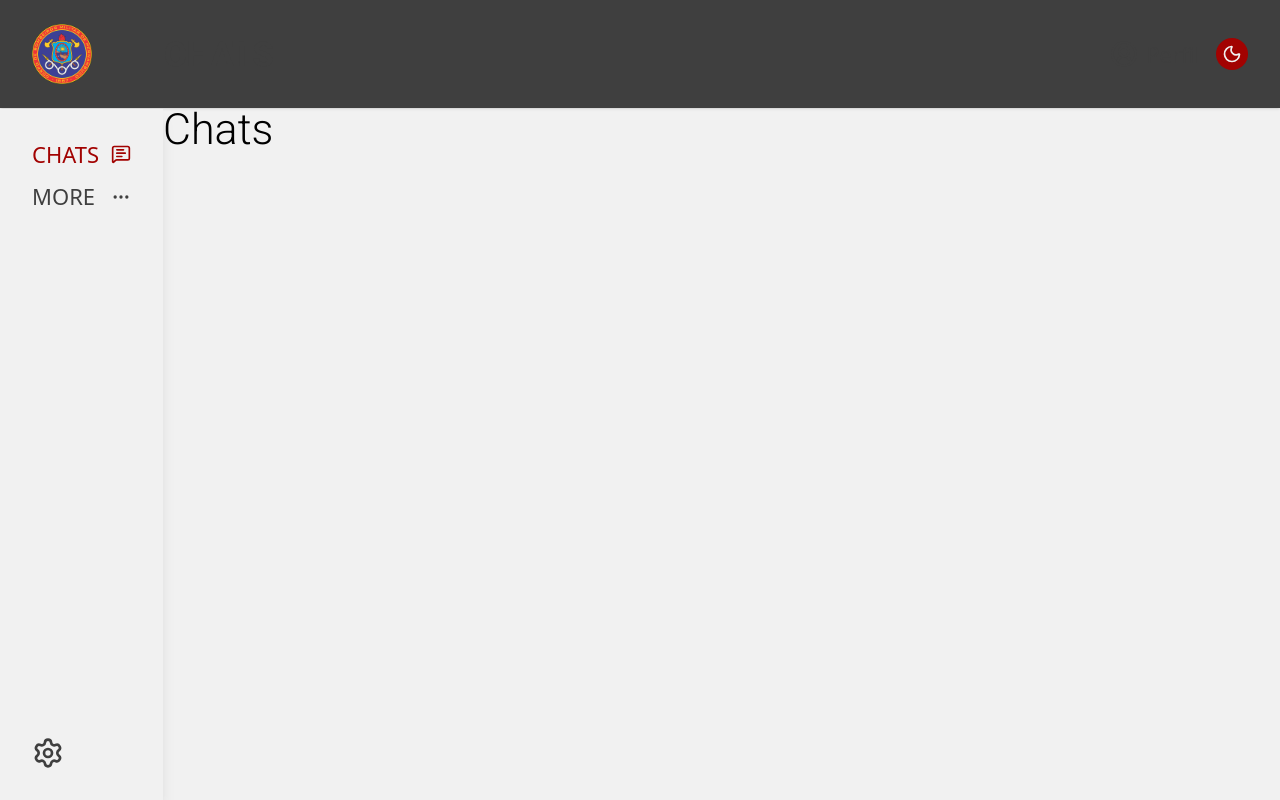
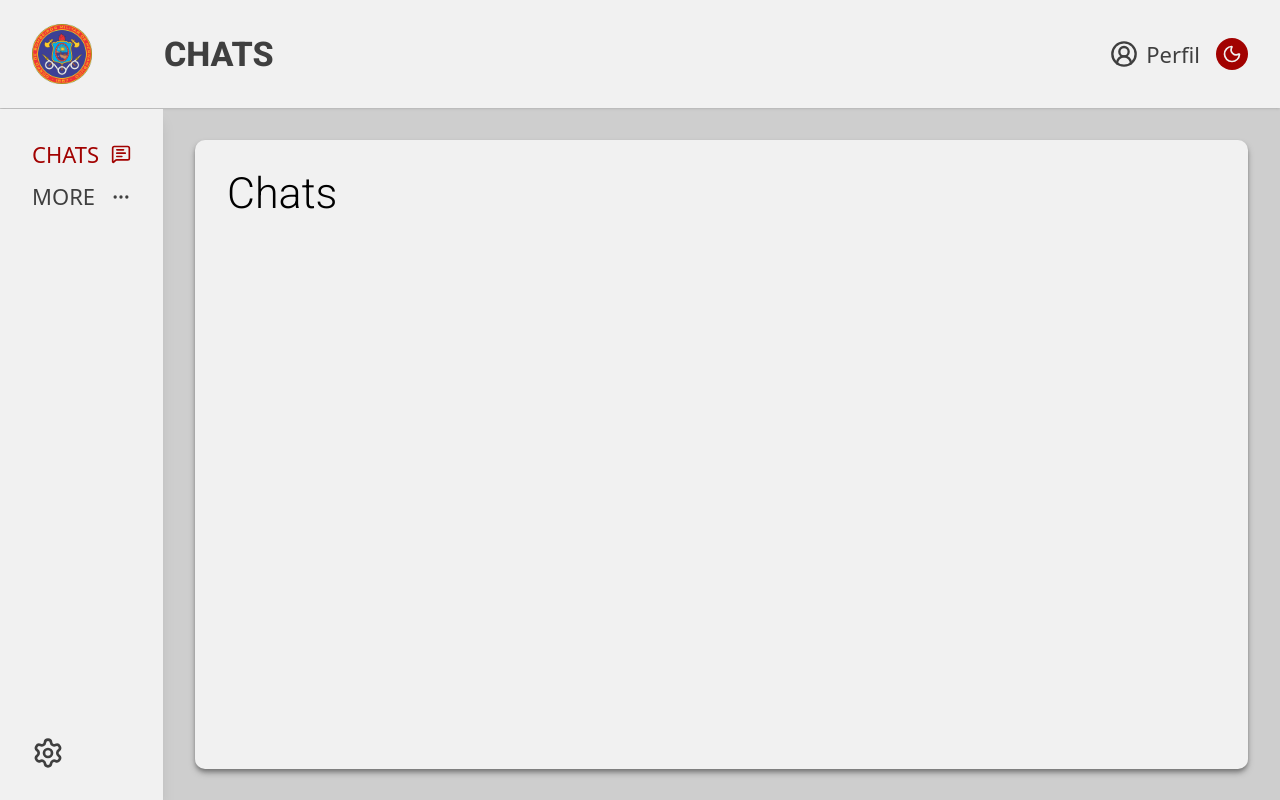
Before and after one commit to MWC25/FullStack-Chat-Bot-CBMPE, a Next.js app in the folder front-end/: page /dashboard/chats in a window 1280 px wide. Built offline with nearby package versions, Linux system fonts and the light colour scheme.

Commit message:
fix: Corrige a classe de fundo do layout principal e do cabeçalho

```diff
--- a/front-end/src/app/dashboard/layout.tsx
+++ b/front-end/src/app/dashboard/layout.tsx
@@ -23,7 +23,7 @@ export default function Layout({ children }: { children: React.ReactNode }) {
 
     return (
         <div className="flex flex-col w-full h-dvh overflow-y-hidden">
-            <header className="flex bg-dark-secundary justify-between items-center px-32 py-24 w-full shadow dark:shadow-neutral-900 gap-72">
+            <header className="flex bg-light dark:bg-dark-secundary justify-between items-center px-32 py-24 w-full shadow dark:shadow-neutral-900 gap-72">
                 <Image
                     className="w-60"
                     src="/brasao-cbmpe.png"
@@ -53,7 +53,7 @@ export default function Layout({ children }: { children: React.ReactNode }) {
             </header>
             <div className="w-full h-fit flex">
                 <Sidebar />
-                <section>{children}</section>
+                <section className='bg-light m-32 shadow-md shadow-neutral-500 rounded-2xl w-full p-32'>{children}</section>
             </div>
         </div>
     );
--- a/front-end/src/app/layout.tsx
+++ b/front-end/src/app/layout.tsx
@@ -21,7 +21,7 @@ export default function RootLayout({
   return (
     <html lang="pt-br">
       <body
-        className={`${roboto.variable} antialiased flex flex-col justify-center items-center bg-light dark:bg-dark`}
+        className={`${roboto.variable} antialiased flex flex-col justify-center items-center bg-light-secundary dark:bg-dark`}
       >
         <ThemeProvider>{children}</ThemeProvider>
       </body>
```
